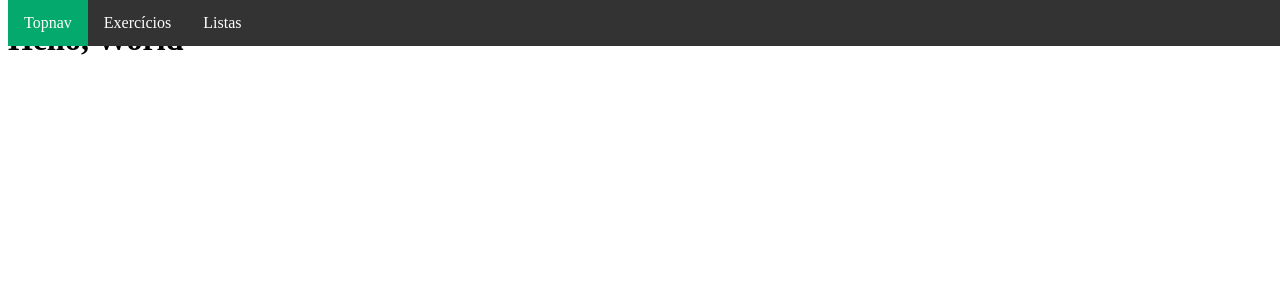
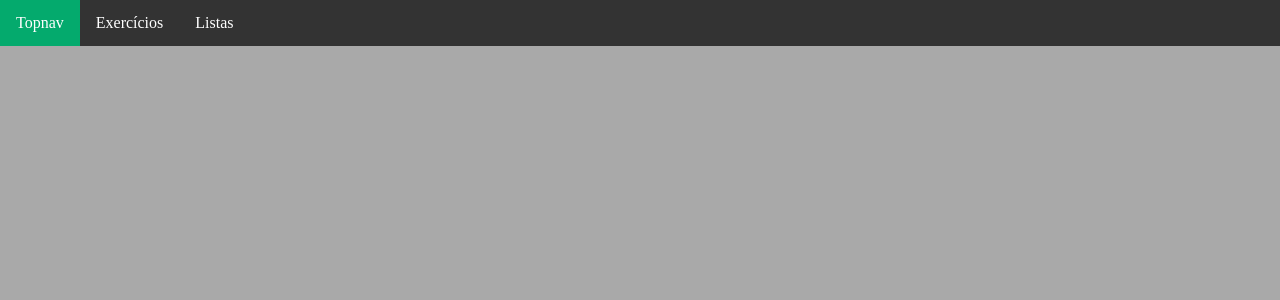
Before and after one commit to Lucas-Espindola-dev/FitNew, a Django app: page /fitnew/home/ in a window 1280 px wide. Shown: the top 300 px of the page. Run offline with Django 5.2, Linux system fonts and the light colour scheme; parts of the project's set-up code (start-up, migrations or seed data) failed here and were passed over.

Commit message:
Base CSS

```diff
--- a/fitnew/static/css/styles.css
+++ b/fitnew/static/css/styles.css
@@ -1,3 +1,15 @@
+*{
+padding: 0;
+margin: 0;
+box-sizing: border-box;
+}
+
+body{
+font-size:1.6 rem;
+background: #A9A9A9;
+color: 	#000000
+}
+
 .topnav {
   list-style-type: none;
   margin: 0;
```
